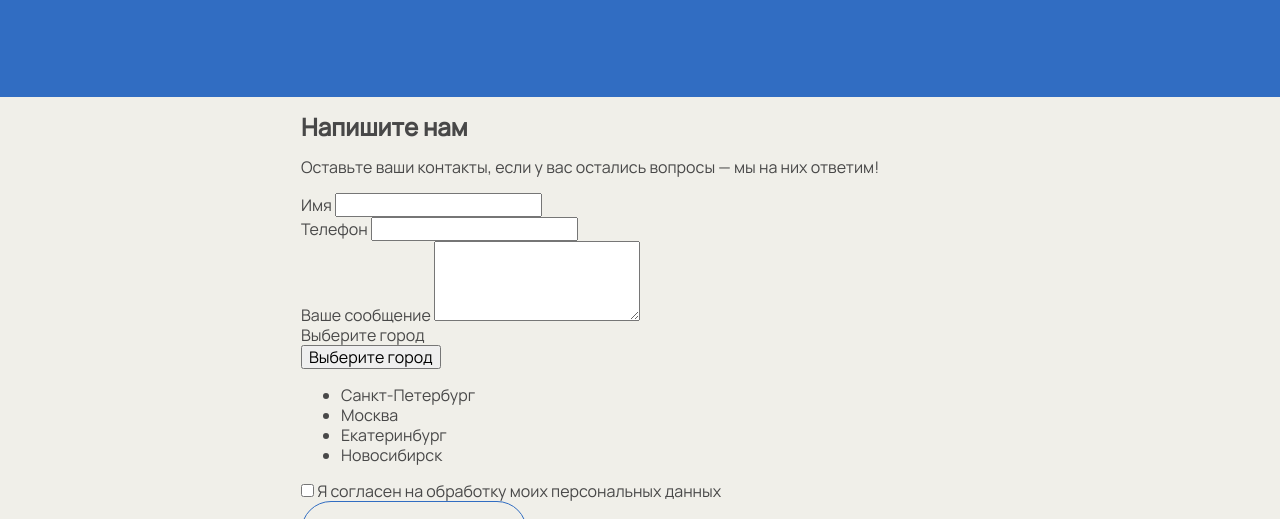
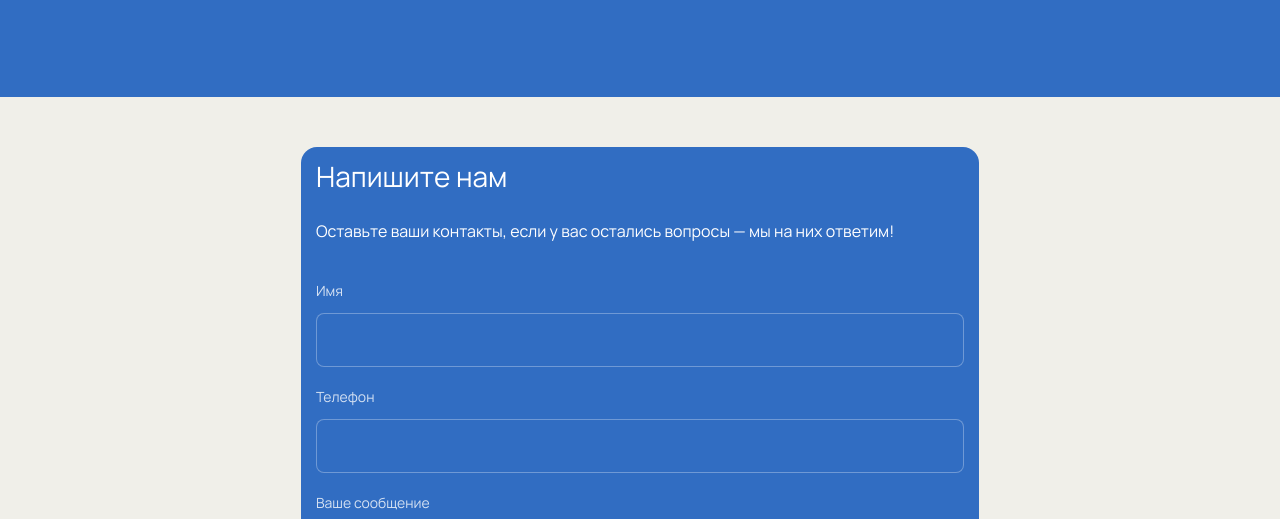
Before and after one commit to ArkBriz/Internship, a website built with Vite: page source/index.html in a window 1280 px wide. Shown: the part 7526-8045 px from the top of the page. Built offline with nearby package versions, Linux system fonts and the light colour scheme.

Commit message:
add basic styles to feedback section

```diff
--- a/source/index.html
+++ b/source/index.html
@@ -442,14 +442,14 @@
           </div>
       </section>
 
-      <section class="form-section">
+      <section class="section feedback">
         <div class="container">
-          <div class="form-section__container">
-            <div class="form-section__inner">
-              <h2 class="form-section__title">Напишите нам</h2>
-              <p class="form-section__subtitle">Оставьте ваши контакты, если у вас остались вопросы — мы на них ответим!</p>
+          <div class="feedback__container">
+            <div class="feedback__inner">
+              <h2 class="feedback__title">Напишите нам</h2>
+              <p class="feedback__subtitle">Оставьте ваши контакты, если у вас остались вопросы — мы на них ответим!</p>
 
-              <form class="form" action="https://echo.htmlacademy.ru" method="post">
+              <form class="feedback__form form" action="https://echo.htmlacademy.ru" method="post">
                 <div class="form__group">
                   <label class="form__label" for="name">Имя</label>
                   <input class="form__input" type="text" id="name" name="name" required>
@@ -462,7 +462,7 @@
 
                 <div class="form__group">
                   <label class="form__label" for="message">Ваше сообщение</label>
-                  <textarea class="form__textarea" id="message" name="message" rows="4" required></textarea>
+                  <textarea class="form__input" id="message" name="message" rows="3" required></textarea>
                 </div>
 
                 <div class="form__group">
@@ -491,6 +491,7 @@
                       <li class="custom-select__option" role="option" data-value="yekaterinburg" tabindex="-1">Екатеринбург</li>
                       <li class="custom-select__option" role="option" data-value="novosibirsk" tabindex="-1">Новосибирск</li>
                     </ul>
+                  </div>
                 </div>
 
                 <div class="form__group">
@@ -500,8 +501,8 @@
                   </label>
                 </div>
 
-                <button class="button form__submit-button" type="submit">Отправить
-                  <span class="button-icon" aria-hidden="true"></span>
+                <button class="button button--dark" type="submit">Отправить
+                  <span class="button-icon button-icon--light" aria-hidden="true"></span>
                 </button>
               </form>
             </div>
--- a/source/sass/blocks/button-icon.scss
+++ b/source/sass/blocks/button-icon.scss
@@ -4,4 +4,8 @@
   height: 30px;
   background-color: $blue;
   border-radius: 50%;
+
+  &--light {
+    background-color: $white;
+  }
 }
--- a/source/sass/blocks/button.scss
+++ b/source/sass/blocks/button.scss
@@ -19,4 +19,9 @@
     font-size: 14px;
     padding: 20px 80px 20px 30px;
   }
+
+  &--dark {
+    color: $white;
+    border-color: $white;
+  }
 }
--- /dev/null
+++ b/source/sass/blocks/custom-select.scss
@@ -0,0 +1,29 @@
+.custom-select__list {
+  margin: 0;
+  padding: 0;
+  font-size: 14px;
+  line-height: 1;
+  color: $black;
+  background-color: $white;
+  border-radius: 8px;
+  list-style-type: none;
+}
+
+.custom-select__button {
+  width: 100%;
+  margin-bottom: 4px;
+  padding: 17px 20px;
+  font-size: 14px;
+  line-height: 1;
+  color: $white;
+  background-color: $blue;
+  border: 1px solid rgba($white, 0.3);
+  border-radius: 8px;
+  text-align: left;
+  cursor: pointer;
+}
+
+.custom-select__option {
+  padding: 17px 20px;
+  cursor: pointer;
+}
--- /dev/null
+++ b/source/sass/blocks/feedback.scss
@@ -0,0 +1,35 @@
+.feedback__inner {
+  padding: 15px 15px 27px;
+  color: $white;
+  background-color: $blue;
+  border-radius: 16px;
+}
+
+.feedback__title {
+  margin: 0;
+  margin-bottom: 10px;
+  font-size: 18px;
+  line-height: 22px;
+  font-weight: 400;
+
+  @include media("tablet") {
+    margin-bottom: 31px;
+    font-size: 28px;
+    line-height: 28px;
+  }
+
+  @include media("desktop") {
+    margin-bottom: 34px;
+    font-size: 32px;
+    line-height: 36px;
+  }
+}
+
+.feedback__subtitle {
+  margin: 0;
+  margin-bottom: 20px;
+
+  @include media("tablet") {
+    margin-bottom: 40px;
+  }
+}
--- /dev/null
+++ b/source/sass/blocks/form.scss
@@ -0,0 +1,47 @@
+.form__group {
+  margin-bottom: 20px;
+}
+
+.form__label {
+  display: block;
+  margin-bottom: 12px;
+  font-size: 12px;
+  line-height: 14px;
+  opacity: 0.8;
+
+  @include media("tablet") {
+    font-size: 14px;
+    line-height: 20px;
+  }
+
+  @include media("desktop") {
+    line-height: 18px;
+  }
+}
+
+.form__input {
+  width: 100%;
+  padding: 10px 14px;
+  font-size: 14px;
+  line-height: 20px;
+  color: $white;
+  background-color: $blue;
+  border: 1px solid rgba($white, 0.3);
+  border-radius: 8px;
+
+  @include media("tablet") {
+    font-size: 16px;
+    line-height: 24px;
+    padding: 14px 18px;
+  }
+}
+
+.form__checkbox-text {
+  font-size: 12px;
+  line-height: 14px;
+
+  @include media("tablet") {
+    font-size: 12px;
+    line-height: 12px;
+  }
+}
--- a/source/sass/style.scss
+++ b/source/sass/style.scss
@@ -20,3 +20,6 @@
 @import "blocks/faq";
 @import "blocks/reviews";
 @import "blocks/contacts";
+@import "blocks/feedback";
+@import "blocks/form";
+@import "blocks/custom-select";
```
